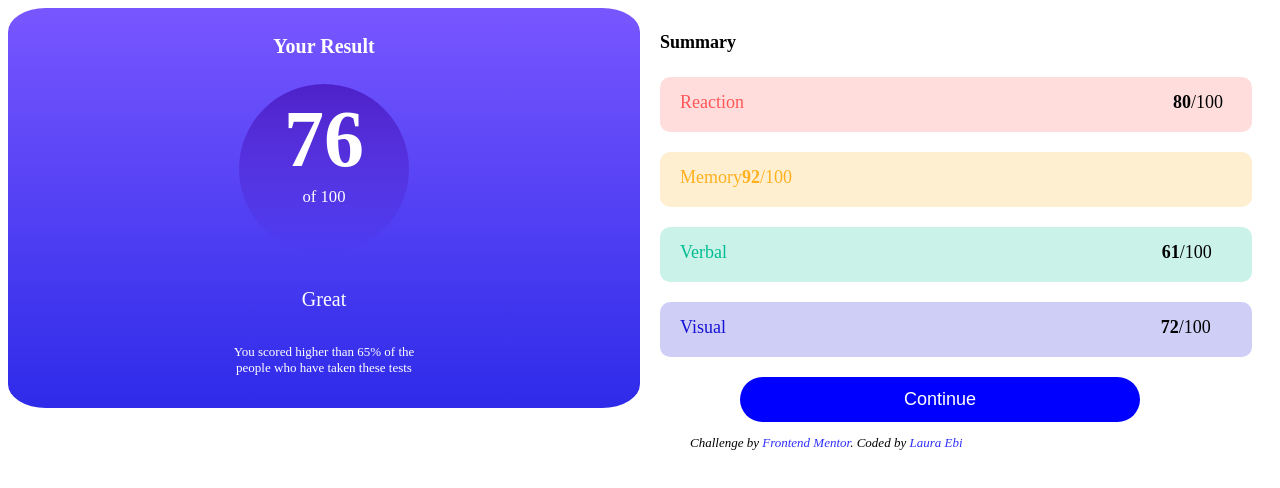
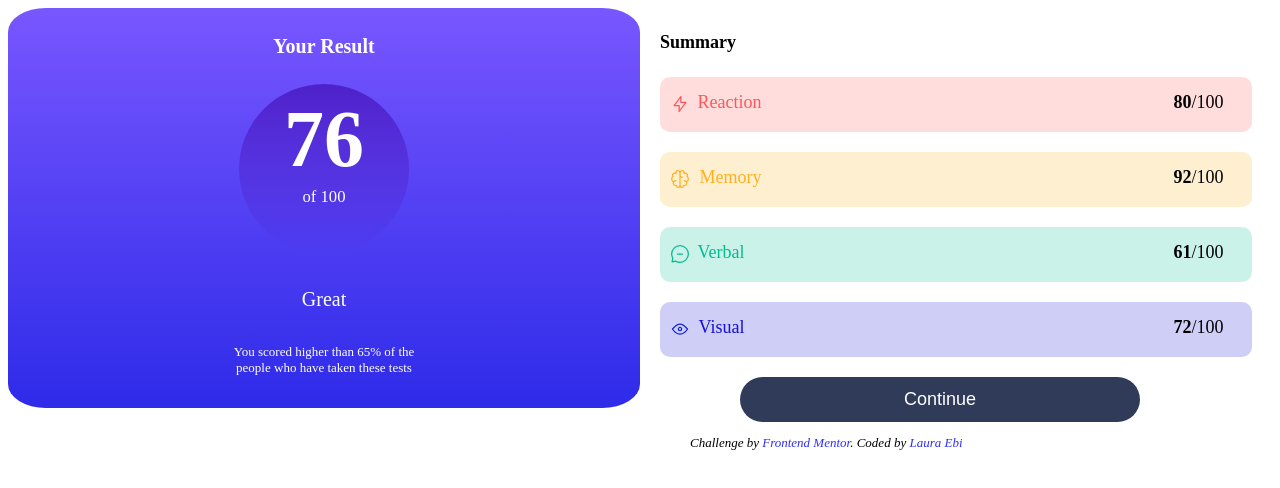
Before and after one commit to Ebi-laura/hello-, a plain HTML site: page index.html in a window 1280 px wide. Drawn offline with Linux system fonts and the light colour scheme.

Commit message:
my first challenge

```diff
--- a/style.css
+++ b/style.css
@@ -73,9 +73,14 @@ font-weight: lighter;
     padding-top: 15px;
     padding-bottom: 15px;
     color: hsl(0, 100%, 67%);
+    background-image: url(icon-reaction.svg);
+    background-repeat: no-repeat;
+    background-position: 10px 17px;
+    text-align: right;
 }
 .num1{
-    margin-left: 75%;
+     margin-left: 72%;
+    margin-right: 5%;
     color: black;
 }
 /* second paragraph */
@@ -88,9 +93,14 @@ font-weight: lighter;
     padding-top: 15px;
     padding-bottom: 15px;
     color: hsl(39, 100%, 56%);
+    background-image: url(icon-memory.svg);
+    background-repeat: no-repeat;
+    background-position: 10px 17px;
+    text-align: right;
 }
-num2{
-    margin-left: 75%;
+.num2{
+    margin-left: 72%;
+    margin-right: 5%;
     color: black;
 }
 /* third paragraph */
@@ -103,10 +113,15 @@ num2{
     padding-top: 15px;
     padding-bottom: 15px;
     color: hsl(166, 100%, 37%);
+    background-image: url(icon-verbal.svg);
+    background-repeat: no-repeat;
+    background-position: 10px 17px;
+    text-align: right;
 }
 
 .num3{
-    margin-left: 76%;
+    margin-left: 75%;
+    margin-right: 5%;
     color: black;
 }
 /* fourth paragraph */
@@ -119,14 +134,19 @@ num2{
     padding-top: 15px;
     padding-bottom: 15px;
     color: hsl(241, 85%, 45%);
+    background-image: url(icon-visual.svg);
+    background-repeat: no-repeat;
+    background-position: 10px 17px;
+    text-align: right;
 }
 .num4{
-    margin-left: 76%;
+    margin-left: 75%;
+    margin-right: 5%;
     color: black;
 }
 /* Button */
 button{
-    background-color:blue;
+    background-color: hsl(224, 30%, 27%);
     color: white;
     border: none;
     width: 400px;
@@ -138,8 +158,8 @@ button{
    margin-left: 100px;
 
 }
-button :hover{
-    background: hsl(224, 30%, 27%);
+button:active{
+    background:blue;
 }
 /* footer */
 footer p{
```
Also changed, not shown: index.html (+2 -1 lines).
